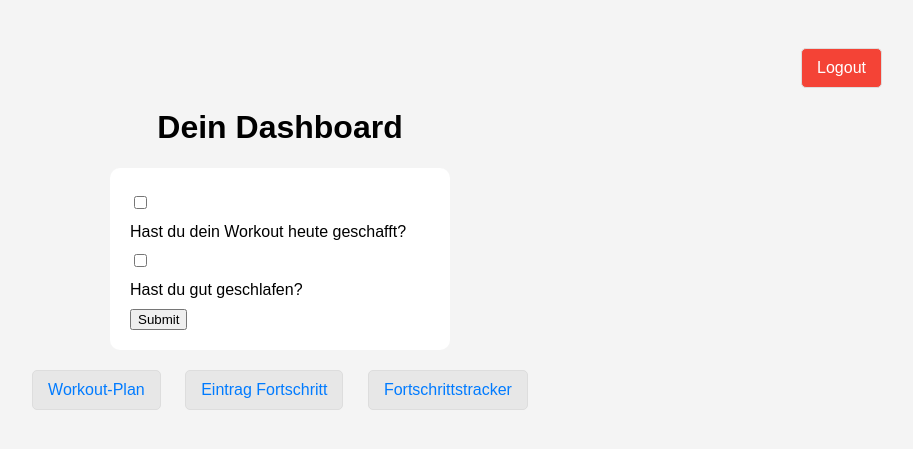
After one commit to rain19a/performfit, a Flask app: page /dashboard in a window 1280 px wide. The commit adds this page. Shown: the top 449 px of the page, without its empty margins (360-1273 px from the left). Run offline with Flask 3, Linux system fonts and the light colour scheme.

Commit message:
Merge branch 'main' of https://github.com/rain19a/webapp

```diff
--- a/app.py
+++ b/app.py
@@ -58,20 +58,23 @@ def register():
 # Login Route
 @app.route('/login', methods=['GET', 'POST'])
 def login():
+    error_message = None  # Variable für Fehlermeldungen
+
     if request.method == 'POST':
         username = request.form['username']
         password = request.form['password']
 
         user = User.query.filter_by(username=username).first()
         if user and check_password_hash(user.password_hash, password):
-            # TODO: Hier Logik einfügen, um zu überprüfen, ob der Benutzer den Fragenkatalog ausgefüllt hat
+            # Hier Logik einfügen, um zu überprüfen, ob der Benutzer den Fragenkatalog ausgefüllt hat
             # Vorläufige Weiterleitung zur Startseite
-            return redirect(url_for('fragenkatalog'))
+            return redirect(url_for('dashboard'))
         else:
-            # Falscher Benutzername oder Passwort
-            return "Falscher Benutzername oder Passwort"  # oder eine andere Fehlerbehandlung
+            # Setzen der Fehlermeldung
+            error_message = "Falscher Benutzername oder Passwort."
 
-    return render_template('login.html')
+    # Fehlermeldung an das Template übergeben
+    return render_template('login.html', error_message=error_message)
 
 # Route für die Startseite
 @app.route('/')
@@ -91,7 +94,23 @@ def submit_fragenkatalog():
     zielgewicht = request.form.get('zielgewicht')
     # Daten verarbeiten (z.B. speichern oder auswerten)
 
-    return redirect(url_for('index')) # Zur Index-Seite umleiten
+    return redirect(url_for('dashboard')) # Zu Dashbord umleiten
+
+#Route für Dashboard
+@app.route('/dashboard', methods=['GET', 'POST'])
+def dashboard():
+    if request.method == 'POST':
+        # Nehmen Sie hier die Daten entgegen und verarbeiten Sie diese entsprechend
+        workout_completed = 'workout' in request.form
+        slept_well = 'sleep' in request.form
+
+        # Hier könnten Sie die Daten speichern oder Logik implementieren
+        print(f"Workout completed: {workout_completed}, Slept well: {slept_well}")
+
+        # Weiterleitung oder Aktualisierung der Seite
+        return redirect(url_for('dashboard'))
+
+    return render_template('dashboard.html')
 
 # Anwendungsstartpunkt
 if __name__ == '__main__':
--- /dev/null
+++ b/templates/dashboard.html
@@ -0,0 +1,86 @@
+<!DOCTYPE html>
+<html lang="de">
+<head>
+    <meta charset="UTF-8">
+    <meta name="viewport" content="width=device-width, initial-scale=1.0">
+    <title>Dashboard</title>
+    <style>
+        body {
+            font-family: Arial, sans-serif;
+            background: #f4f4f4;
+            padding: 20px;
+        }
+        h1 {
+            text-align: center;
+        }
+        form {
+            background: white;
+            padding: 20px;
+            border-radius: 10px;
+            width: 300px;
+            margin: auto;
+        }
+        label {
+            display: block;
+            margin: 10px 0;
+        }
+        .checkbox-group {
+            margin: 5px 0;
+        }
+        .navigation {
+            text-align: center;
+            margin-top: 20px;
+        }
+        a {
+            display: inline-block;
+            margin: 0 10px;
+            text-decoration: none;
+            color: #007bff;
+            background-color: #e7e7e7;
+            border: 1px solid #ddd;
+            padding: 10px 15px;
+            border-radius: 5px;
+        }
+        a:hover {
+            background-color: #ddd;
+        }
+        .logout {
+            display: block;
+            margin-top: 20px;
+            text-align: right;
+        }
+        .logout a {
+            color: #fff;
+            background-color: #f44336;
+        }
+        .logout a:hover {
+            background-color: #d32f2f;
+        }
+    </style>
+</head>
+<body>
+    <div class="logout">
+        <a href="/logout">Logout</a>
+    </div>
+    <h1>Dein Dashboard</h1>
+    <form action="{{ url_for('dashboard') }}" method="post">
+        <div class="checkbox-group">
+            <input type="checkbox" name="workout" id="workout">
+            <label for="workout">Hast du dein Workout heute geschafft?</label>
+        </div>
+
+        <div class="checkbox-group">
+            <input type="checkbox" name="sleep" id="sleep">
+            <label for="sleep">Hast du gut geschlafen?</label>
+        </div>
+
+        <input type="submit" value="Submit">
+    </form>
+
+    <div class="navigation">
+        <a href="/workout-plan">Workout-Plan</a>
+        <a href="/progress-entry">Eintrag Fortschritt</a>
+        <a href="/progress-tracker">Fortschrittstracker</a>
+    </div>
+</body>
+</html>
--- a/templates/registration.html
+++ b/templates/registration.html
@@ -25,7 +25,7 @@
         <input type="password" name="password" placeholder="Passwort" required><br>
         <input type="submit" value="Registrieren"><br>
         <button type="button" onclick="location.href='/login';">Login</button><br>
-        <button type="button" onclick="location.href='/';">Gastzugang</button>
+        <button type="button" onclick="location.href='/';">Zurück zur Startseite</button>
     </form>
 </body>
 </html>
```
Also changed, not shown: templates/login.html (+8 -0 lines), 1 other file.
